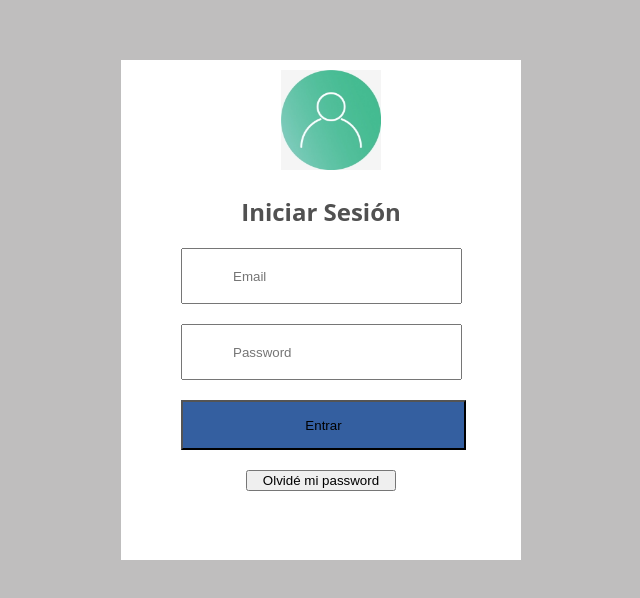
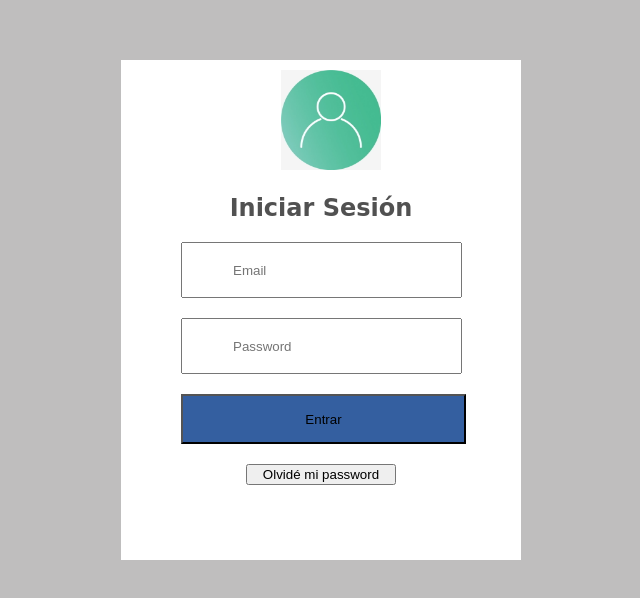
Before and after one commit to agustinasogolo/login-landing, a plain HTML site: page index.html in a window 1280 px wide. Shown: the whole page, without its empty margins (149-789 px from the left). Drawn offline with Linux system fonts and the light colour scheme.

Commit message:
agregue fuente

```diff
--- a/style.css
+++ b/style.css
@@ -4,9 +4,16 @@
 
 body {
     background-color: #bfbebe;
-    font-family: 'Open Sans', sans-serif;
 }
 
+@font-face {
+    font-family: 'Fascinate', cursive;
+    src: url(https://fonts.googleapis.com/css2?family=Fascinate&family=Open+Sans&family=Roboto:wght@300&family=Source+Sans+Pro:wght@600&display=swap);
+}
+
+html {
+    font-family: 'Fascinate', cursive;
+}
 article {
     margin-top: 50px;
     margin-left: 250px;
```
